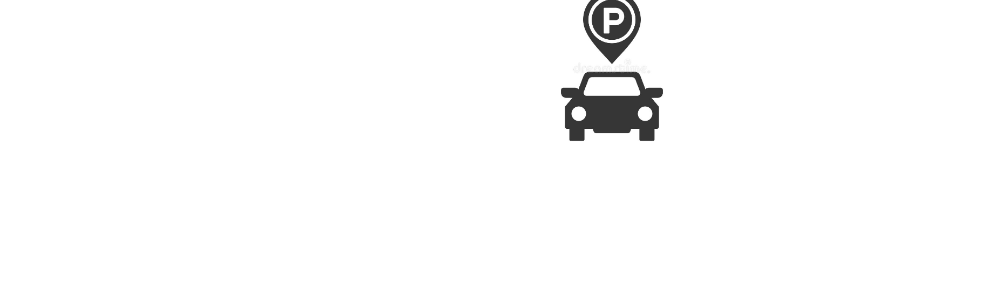
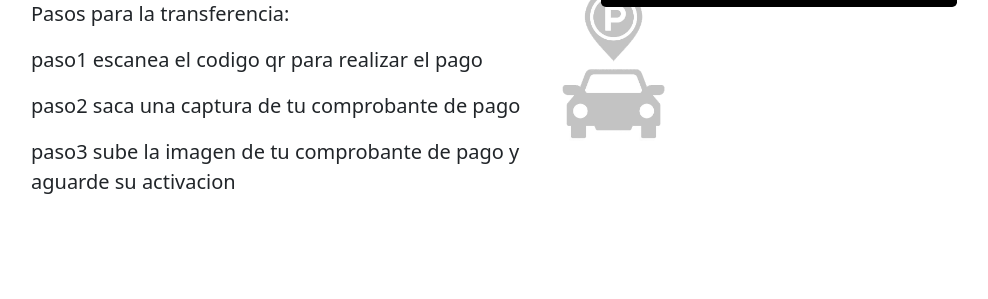
Before and after one commit to IdenTiclla/django-parqueo, a Django app: page /comprar/1 in a window 1280 px wide. Shown: the part 501-800 px from the top of the page, without its empty margins (51-1039 px from the left). Run offline with Django 3.2, Linux system fonts and the light colour scheme; tables that the repository leaves empty hold one stand-in row (values such as "Sample post"); grey boxes marked "Sample" are stand-in pictures; some libraries are stand-ins or nearby versions; some web fonts are replaced.

Commit message:
cambios colores fuentes

```diff
--- a/my_app/models.py
+++ b/my_app/models.py
@@ -51,6 +51,7 @@
     fecha_compra = models.DateTimeField(auto_now_add=True)
     tipo_pago = models.CharField(max_length=50)
     activo = models.BooleanField(default=False)
+    pendiente = models.BooleanField(default=True) # nuevo
     comprobante = models.ImageField(upload_to='comprobantes', null=True, blank=True)
 
     class Meta:
--- a/my_app/templates/activaciones.html
+++ b/my_app/templates/activaciones.html
@@ -20,8 +20,7 @@
 <div class="container text-dark">
     {% if compras %}
         {% for compra in compras %}
-        {{compra.user}}
-        {{compra.paquete}}
+        <br>
         <div class="card text-center">
             <div class="card-header">
                 {{compra.user.first_name}} {{compra.user.last_name}} ({{compra.user.tipo}}) - {{compra.paquete.nombre}} -
@@ -35,7 +34,7 @@
                     {{compra.paquete.descripcion}}
                 </p>
                 <p>
-                    <a href="{{compra.comprobante.url}}" class="btn btn-danger">Ver comprobante</a>
+                    <a href="{{compra.comprobante.url}}" class="btn btn-black btn-lg">Ver comprobante</a>
                 </p>
             </div>
             <div class="card-footer text-muted text-uppercase">
@@ -51,6 +50,7 @@
                 {% endif %}
             </div>
         </div>
+        <br>
         {% endfor %}
     {% else %}
         <h1>No hay Activaciones pendientes</h1>
--- a/my_app/templates/comprar_paquete.html
+++ b/my_app/templates/comprar_paquete.html
@@ -1,27 +1,44 @@
 {% extends 'template.html' %}
 
 {% block content %}
-<div class="container text-light">
+<div class="container fs-3">
     <div class="row">
         <div class="col-md-6">
             <h1>Comprando: {{paquete.nombre}}</h1>
             <img src="{{paquete.qr.url}}" width="300" height="300">
+            <div class="fs-5">
+                <p>Pasos para la transferencia:</p>
+                <p>
+                    paso1
+                    escanea el codigo qr para realizar el pago
+                </p>
+                <p>
+                    paso2
+                    saca una captura de tu comprobante de pago
+                </p>
+
+                <p>
+                    paso3
+                    sube la imagen de tu comprobante de pago y aguarde su activacion
+                </p>
+            </div>
+
         </div>
         <div class="col-md-4">
             <h1>Datos del paquete</h1>
             Descripcion breve:
             <p>{{paquete.descripcion}}</p>
             Precio del paquete:
-            <p>{{paquete.precio}}</p>
+            <p>{{paquete.precio}} Bs</p>
             <form action="/comprar/{{paquete.id}}" method="post" enctype="multipart/form-data">
                 {% csrf_token %}
                 <input type="hidden" name="id" value="{{paquete.id}}">
                 <div class="mb-3">
-                    <label for="comprobante" class="form-label">Comprobante del pago</label>
+                    <label for="comprobante" class="form-label">Comprobante del pago:</label>
                     <input class="form-control" type="file" id="comprobante" name="comprobante" required>
                 </div>
 
-                <button type="submit" class="btn btn-success w-100">Comprar paquete</button>
+                <button type="submit" class="btn btn-black btn-lg w-100">Comprar paquete</button>
             </form>
         </div>
         <div class="col-md-2">
--- a/my_app/templates/marcar_salidas.html
+++ b/my_app/templates/marcar_salidas.html
@@ -18,6 +18,7 @@
         <div class="row">
             {% if detalle_parqueos %}
                 {% for detalle_parqueo in detalle_parqueos %}
+                <br>
                 <div class="card text-center">
                     <div class="card-header">
                         Detalle Parqueo {{ detalle_parqueo.parqueo.nombre }}
@@ -31,12 +32,13 @@
                             {{ detalle_parqueo.vehiculo.color }}
                         </p>
                         <img src="{{ detalle_parqueo.vehiculo.foto.url }}" width="100" height="100">
-                        <a href="/marcar_salida/{{ detalle_parqueo.id }}" class="btn btn-primary w-100">Marcar Salida</a>
+                        <a href="/marcar_salida/{{ detalle_parqueo.id }}" class="btn btn-black btn-lg w-100">Marcar Salida</a>
                     </div>
                     <div class="card-footer text-muted">
                         Fecha Entrada: {{ detalle_parqueo.fecha_entrada }}
                     </div>
                 </div>
+                <br>
                 {% endfor %}
             {% else %}
                 <h1>No tienes movilidades parqueadas!</h1>
--- a/my_app/templates/mis_suscripciones.html
+++ b/my_app/templates/mis_suscripciones.html
@@ -35,7 +35,9 @@
                 </div>
                 <div class="card-footer text-muted text-uppercase">
                     {% if compra.activo %}
-                        Activo
+                        <p class="text-success fs-4">
+                            Suscripcion {{compra.paquete.nombre}} "activada"
+                        </p>
                     {% else %}
                         Inactivo
                     {% endif %}
--- a/my_app/templates/navbar.html
+++ b/my_app/templates/navbar.html
@@ -1,6 +1,6 @@
 {% load static %}
 <nav class="navbar navbar-light navbar-expand-lg" style="background-color: #cc102c;">
-    <div class="container-fluid fs-4">
+    <div class="container-fluid fs-4 font-weight-bold">
         <a class="navbar-brand" href="/">
             <img src="{% static 'files/utepsa-logo.png'%}" width="200" height="70">
         </a>
--- a/my_app/templates/parquear.html
+++ b/my_app/templates/parquear.html
@@ -1,10 +1,10 @@
 {% extends 'template.html' %}
 
 {% block content %}
-<div class="container text-light">
+<div class="container fs-3">
     <div class="row">
         <div class="col-md-6">
-            <h1>Parqueando: {{parqueo.nombre}}</h1>
+            <h1>Parqueando en: {{parqueo.nombre}}</h1>
         </div>
         <div class="col-md-4">
             <h1>Datos del Parqueo</h1>
@@ -39,7 +39,7 @@
                     </select>
                 </div>
 
-                <button type="submit" class="btn btn-success w-100">Confirmar Parqueo</button>
+                <button type="submit" class="btn btn-black btn-lg w-100">Confirmar Parqueo</button>
             </form>
         </div>
     </div>
--- a/my_app/templates/parqueo.html
+++ b/my_app/templates/parqueo.html
@@ -40,7 +40,7 @@
                         <p class="card-text">
                             {{ parqueo.descripcion }}
                         </p>
-                        <a class="btn btn-primary w-100" href="/parquear/{{parqueo.id}}" role="button">Parquear</a>
+                        <a class="btn btn-black btn-lg w-100" href="/parquear/{{parqueo.id}}" role="button">Parquear</a>
                     </div>
                 </div>
                 {% else %}
--- a/my_app/templates/reportes_suscripciones_compradas.html
+++ b/my_app/templates/reportes_suscripciones_compradas.html
@@ -28,7 +28,7 @@
             <br>
             <input name="fecha_fin" id="fecha_fin" type="date" required />
         </div>
-        <button type="submit" class="btn btn-danger w-100">Buscar</button>
+        <button type="submit" class="btn btn-black btn-lg w-100">Buscar</button>
     </form>
 
     {% if not compras %}
--- a/my_app/templates/ver_salidas.html
+++ b/my_app/templates/ver_salidas.html
@@ -20,7 +20,7 @@
             <label for="fecha_salida">Seleccione la fecha de Salida</label>
             <input name="fecha_salida" id="fecha_salida" type="date" required/>
         </div>
-        <button type="submit" class="btn btn-danger w-100">Buscar</button>
+        <button type="submit" class="btn btn-black btn-lg w-100">Buscar</button>
     </form>
 
     {% if not detalle_parqueos %}
--- a/my_app/views.py
+++ b/my_app/views.py
@@ -1,4 +1,5 @@
 from datetime import datetime
+from email.errors import MessageError
 from functools import total_ordering
 from django.shortcuts import render, redirect
 from django.contrib.auth import authenticate, login, logout
@@ -114,7 +115,7 @@
         new_vehiculo = Vehiculo.objects.create(placa=placa, modelo=modelo, color=color, user=user, tipo=tipo, foto=foto)
         new_vehiculo.save()
         messages.success(request, "Vehiculo registrado exitosamente!")
-        return render(request, "registrar_vehiculo.html")
+        return redirect("mis_vehiculos")
 
 def mis_vehiculos_view(request):
     vehiculos = request.user.vehiculo_set.all()
@@ -144,17 +145,23 @@
 
         compra_paquete.save()
         messages.success(request, "Compra realizada exitosamente!")
-        return render(request, "comprar_paquetes.html")
+        return redirect("mis_suscripciones")
 
 def mis_suscripciones_view(request):
-    compras = CompraPaquete.objects.filter(user=request.user, activo=True)
-    if not compras:
+
+    compras_pendientes = CompraPaquete.objects.filter(user=request.user, pendiente=True)
+    if compras_pendientes:
+        messages.warning(request, "Tu suscripcion esta siendo revisada para su activacion contacte con el administrador 7701626")
+        return redirect("comprar_paquetes")
+
+    compras_activas = CompraPaquete.objects.filter(user=request.user, activo=True, pendiente=False)
+    if not compras_activas:
         messages.warning(request, "No tienes suscripciones registradas compra almenos una suscripcion para continuar")
         return redirect("comprar_paquetes")
-    return render(request, "mis_suscripciones.html", {"compras": compras})
+    return render(request, "mis_suscripciones.html", {"compras": compras_activas})
 
 def activaciones_view(request):
-    compras = CompraPaquete.objects.filter(activo=False)
+    compras = CompraPaquete.objects.filter(pendiente=True)
     return render(request, "activaciones.html", {"compras": compras})
 
 def suscripciones_vencidas_view(request):
@@ -178,6 +185,7 @@
     if request.method == "POST":
         compra_paquete = CompraPaquete.objects.get(id=id)
         compra_paquete.activo = True
+        compra_paquete.pendiente = False
         compra_paquete.user.suscrito = True
         compra_paquete.user.save()
         compra_paquete.save()
```
Also changed, not shown: my_app/templates/crear_paquete.html (+4 -4 lines), media/users/profile.png (deleted), media/users/profile_XeiHUd1.png (deleted), my_app/migrations/0001_initial.py, my_app/static/files/utepsa-fondo.png.
